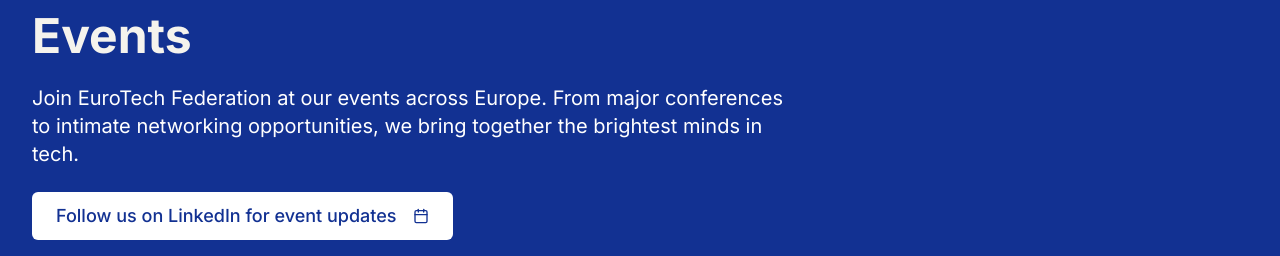
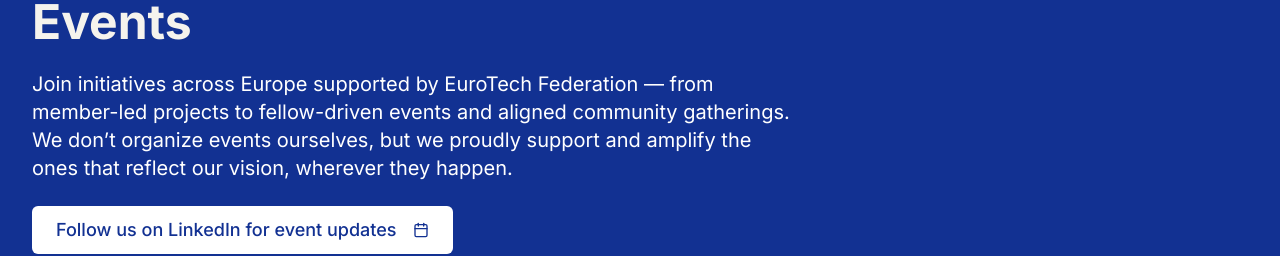
Before and after one commit to clement-sporrer/eurotech-federation-website, a React (Vite) app: page /events in a window 1280 px wide. Shown: the part 146-402 px from the top of the page. Built offline with nearby package versions, Linux system fonts and the light colour scheme.

Commit message:
Update Events.tsx

```diff
--- a/src/pages/Events.tsx
+++ b/src/pages/Events.tsx
@@ -72,9 +72,8 @@ const Events = () => {
             <div className="max-w-3xl min-h-96 flex flex-col justify-center">
               <h1 className="text-4xl md:text-5xl font-bold mb-6 text-eurotech-gray">Events</h1>
               <p className="text-xl mb-6">
-                Join EuroTech Federation at our events across Europe.
-                From major conferences to intimate networking opportunities,
-                we bring together the brightest minds in tech.
+                Join initiatives across Europe supported by EuroTech Federation — from member-led projects to fellow-driven events and aligned community gatherings.
+                We don’t organize events ourselves, but we proudly support and amplify the ones that reflect our vision, wherever they happen.
               </p>
               <div className="flex items-center gap-4">
                 <a
```
